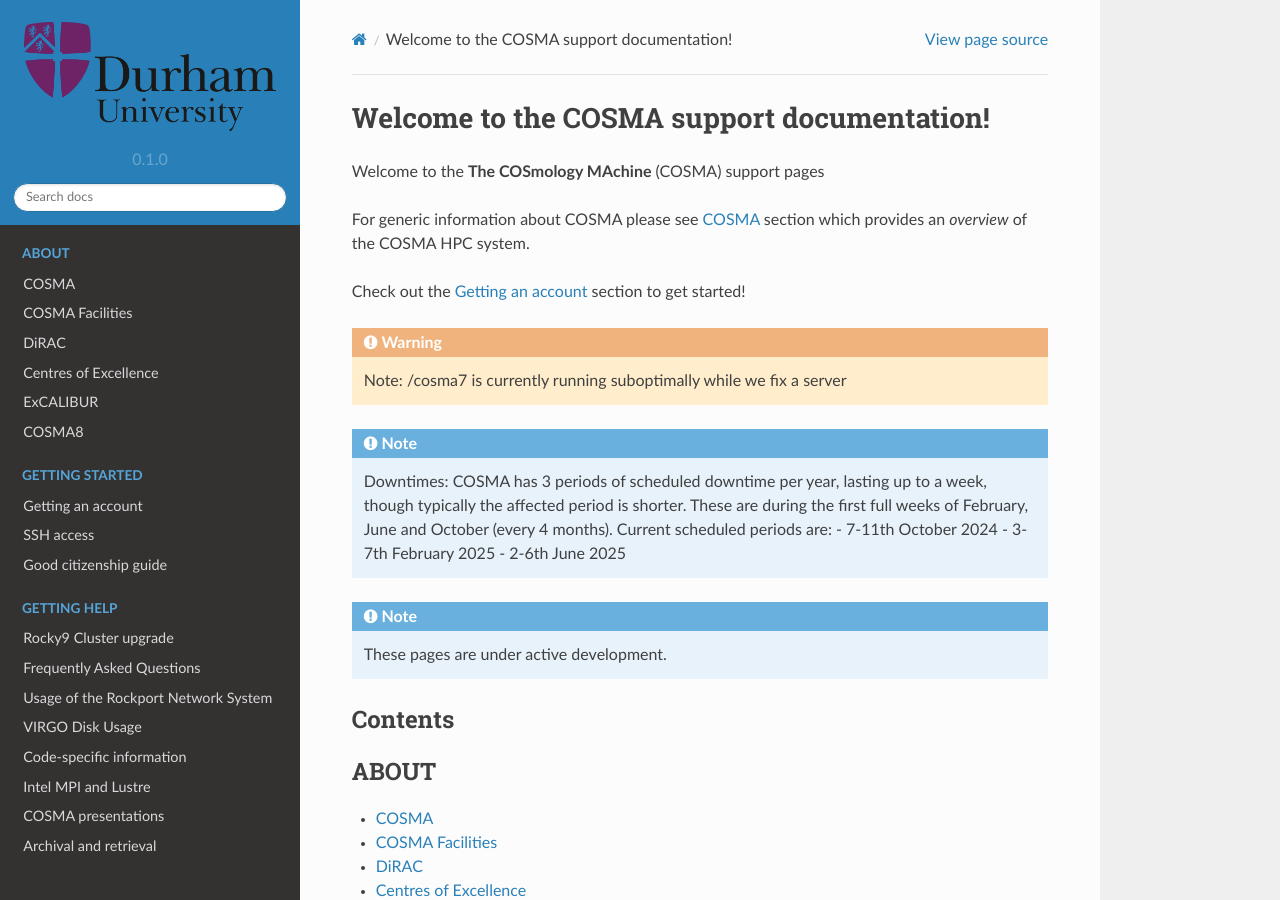
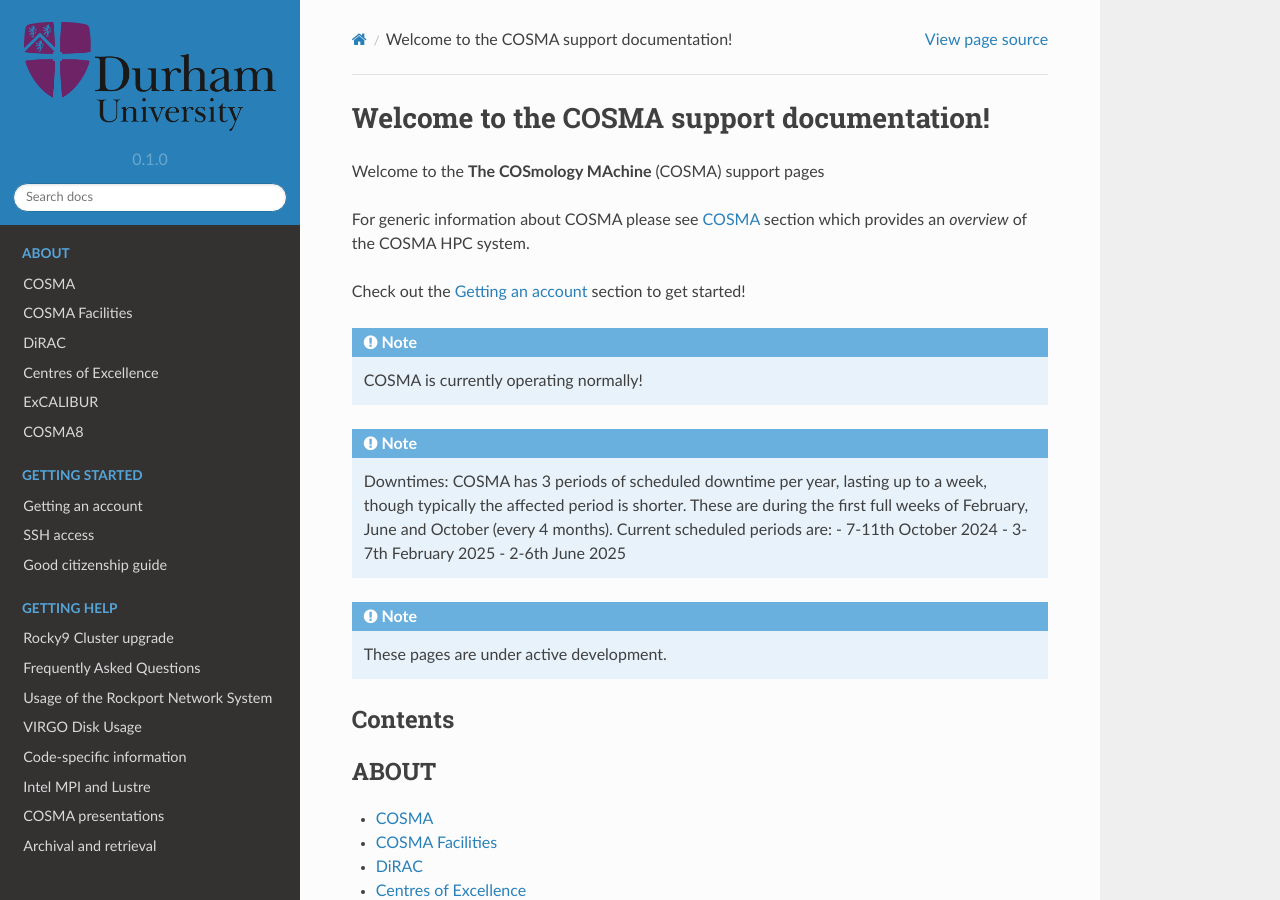
Before and after one commit to agb32/cosmadoc, a Sphinx documentation site: the page built from docs/source/index.rst, in a window 1280 px wide and 900 px high. Built offline with Sphinx 7.4.7 and the Read the Docs theme 2.0.0, drawn with Linux system fonts in a browser that asks for light colours.

Commit message:
status-updated

```diff
--- a/docs/source/index.rst
+++ b/docs/source/index.rst
@@ -8,9 +8,9 @@
 
 Check out the :doc:`account` section to get started!
 
-.. warning::
+.. note::
 
-   Note: /cosma7 is currently running suboptimally while we fix a server
+   COSMA is currently operating normally!
 
 .. note::
 
```
